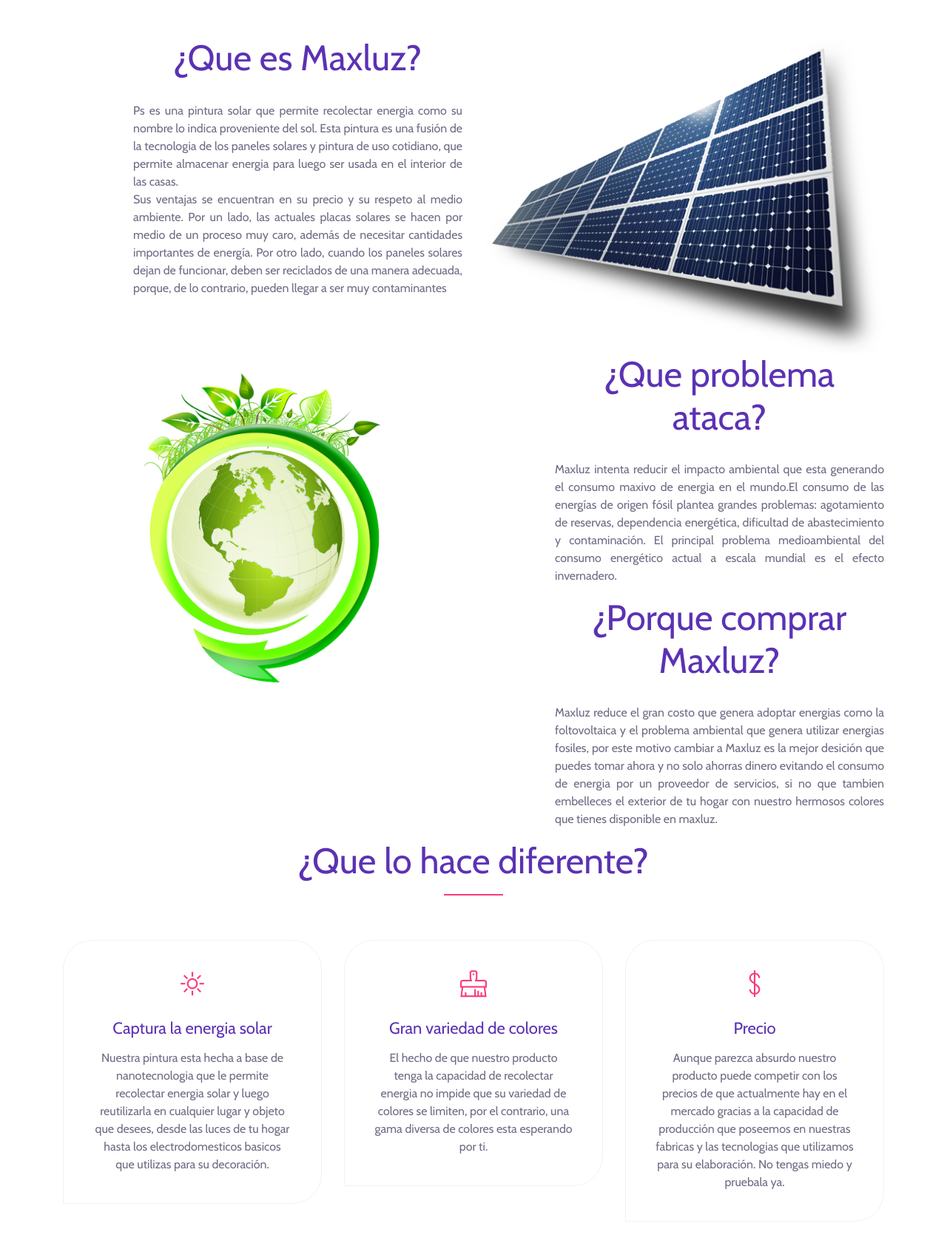
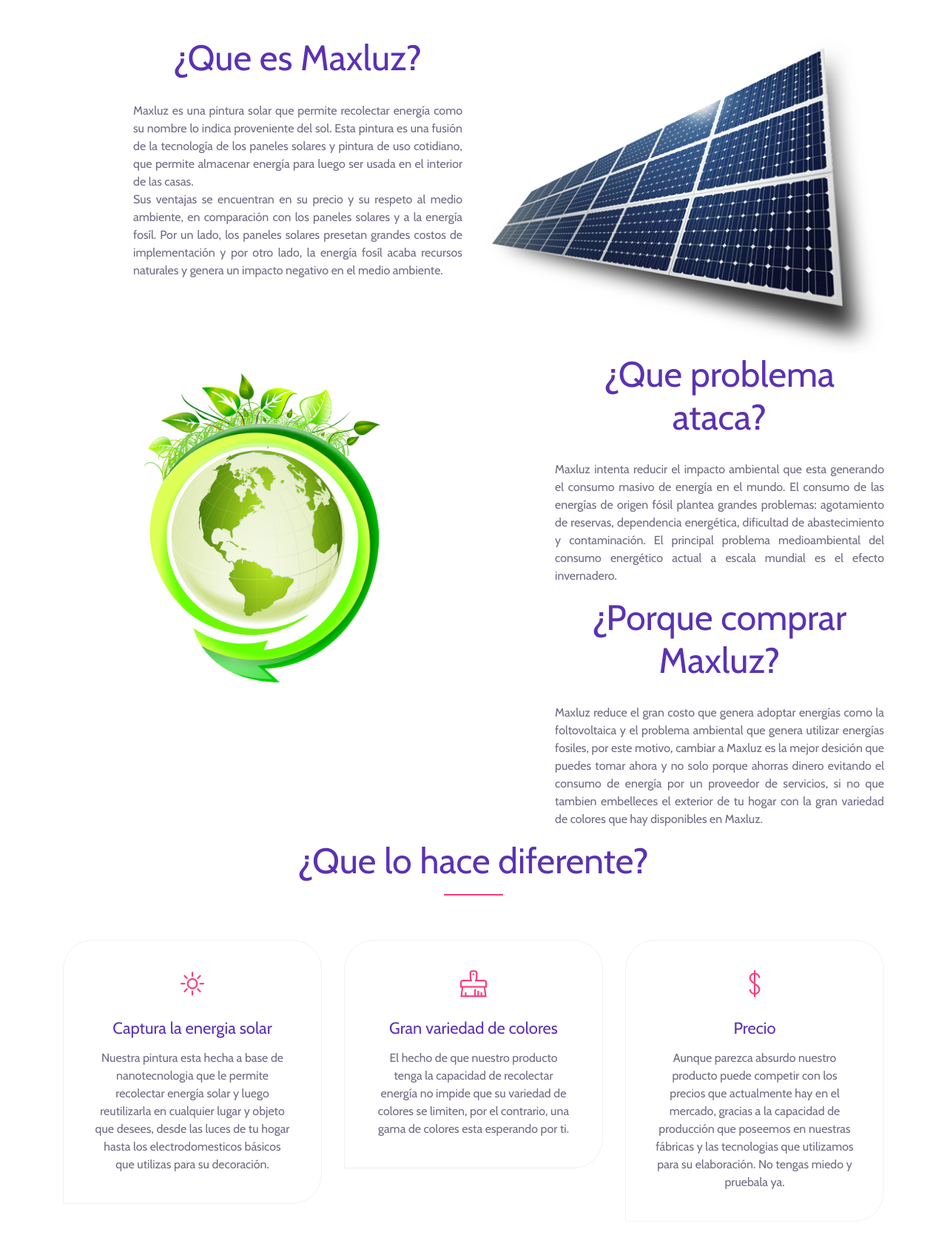
Before and after one commit to santiVY/PaginaDise-oWeb, a plain HTML site: page index.html in a window 1280 px wide. Shown: the part 1100-2785 px from the top of the page at 74% size. Drawn offline with nearby package versions, Linux system fonts and the light colour scheme.

Commit message:
corrigiendo ortografía en la landing page

```diff
--- a/index.html
+++ b/index.html
@@ -109,13 +109,13 @@
                         <div class="special_description_content" style="text-align: justify">
                             <h2 style="text-align: center">¿Que es Maxluz?</h2>
                             <p>
-                                Ps es una pintura solar que permite recolectar energia como su nombre lo indica proveniente del sol. Esta pintura es una
-                                fusión de la tecnologia de los paneles solares y pintura de uso cotidiano, que permite almacenar
-                                energia para luego ser usada en el interior de las casas.
-                                <br> Sus ventajas se encuentran en su precio y su respeto al medio ambiente. Por un lado, las
-                                actuales placas solares se hacen por medio de un proceso muy caro, además de necesitar cantidades
-                                importantes de energía. Por otro lado, cuando los paneles solares dejan de funcionar, deben
-                                ser reciclados de una manera adecuada, porque, de lo contrario, pueden llegar a ser muy contaminantes
+                                Maxluz es una pintura solar que permite recolectar energía como su nombre lo indica proveniente del sol. Esta pintura es una
+                                fusión de la tecnología de los paneles solares y pintura de uso cotidiano, que permite almacenar
+                                energía para luego ser usada en el interior de las casas.
+                                <br> Sus ventajas se encuentran en su precio y su respeto al medio ambiente, en comparación con los
+                                paneles solares y a la energía fosíl. Por un lado, los paneles solares presetan grandes
+                                costos de implementación y por otro lado, la energía fosíl acaba recursos naturales y genera un impacto
+                                negativo en el medio ambiente.
 
                             </p>
                         </div>
@@ -136,18 +136,18 @@
                         <div class="special_description_content" style="text-align: justify">
                             <h2 style="text-align: center">¿Que problema ataca?</h2>
                             <p>
-                                Maxluz intenta reducir el impacto ambiental que esta generando el consumo maxivo de energia en el mundo.El consumo de las
+                                Maxluz intenta reducir el impacto ambiental que esta generando el consumo masivo de energía en el mundo. El consumo de las
                                 energías de origen fósil plantea grandes problemas: agotamiento de reservas, dependencia
                                 energética, dificultad de abastecimiento y contaminación. El principal problema medioambiental
                                 del consumo energético actual a escala mundial es el efecto invernadero.
                             </p>
                             <h2 style="text-align: center">¿Porque comprar Maxluz?</h2>
                             <p>
-                                Maxluz reduce el gran costo que genera adoptar energias como la foltovoltaica y el problema ambiental que genera utilizar
-                                energias fosiles, por este motivo cambiar a Maxluz es la mejor desición que puedes tomar
-                                ahora y no solo ahorras dinero evitando el consumo de energia por un proveedor de servicios,
-                                si no que tambien embelleces el exterior de tu hogar con nuestro hermosos colores que tienes
-                                disponible en maxluz.
+                                Maxluz reduce el gran costo que genera adoptar energías como la foltovoltaica y el problema ambiental que genera utilizar
+                                energías fosiles, por este motivo, cambiar a Maxluz es la mejor desición que puedes tomar
+                                ahora y no  solo porque ahorras dinero evitando el consumo de energía por un proveedor de servicios,
+                                si no que tambien embelleces el exterior de tu hogar con la gran variedad de colores que hay
+                                disponibles en Maxluz.
                             </p>
                         </div>
                     </div>
@@ -174,8 +174,8 @@
                         </div>
                         <h4>Captura la energia solar</h4>
                         <p>
-                            Nuestra pintura esta hecha a base de nanotecnologia que le permite recolectar energia solar y luego reutilizarla en cualquier
-                            lugar y objeto que desees, desde las luces de tu hogar hasta los electrodomesticos basicos que
+                            Nuestra pintura esta hecha a base de nanotecnologia que le permite recolectar energía solar y luego reutilizarla en cualquier
+                            lugar y objeto que desees, desde las luces de tu hogar hasta los electrodomesticos básicos que
                             utilizas para su decoración.
                         </p>
                     </div>
@@ -188,8 +188,8 @@
                         </div>
                         <h4>Gran variedad de colores</h4>
                         <p>
-                            El hecho de que nuestro producto tenga la capacidad de recolectar energia no impide que su variedad de colores se limiten,
-                            por el contrario, una gama diversa de colores esta esperando por ti.
+                            El hecho de que nuestro producto tenga la capacidad de recolectar energía no impide que su variedad de colores se limiten,
+                            por el contrario, una gama  de colores esta esperando por ti.
                         </p>
                     </div>
                 </div>
@@ -201,8 +201,8 @@
                         </div>
                         <h4>Precio</h4>
                         <p>
-                            Aunque parezca absurdo nuestro producto puede competir con los precios de que actualmente hay en el mercado gracias a la
-                            capacidad de producción que poseemos en nuestras fabricas y las tecnologias que utilizamos para
+                            Aunque parezca absurdo nuestro producto puede competir con los precios  que actualmente hay en el mercado, gracias a la
+                            capacidad de producción que poseemos en nuestras fábricas y las tecnologias que utilizamos para
                             su elaboración. No tengas miedo y pruebala ya.
                         </p>
                     </div>
@@ -268,9 +268,10 @@
                         <i class="ti-user" aria-hidden="true"></i>
                         <h5>¿Quiens soy?</h5>
                         <p>
-                            Joven de 22 años de edad. Actualmante me encuentro estudiando Ingenieria de sistemas en la ciudad de Medellín. Me motiva
-                            a realizar proyectos de emprediemiento por la situación actual del pais, donde a los jovenes
-                            les brindan pocas oportunidades para adquirir experiencia laboral y el sueldo es muy bajo.
+                            Joven de 22 años de edad. Actualmente estudiando Ingeniería de Sistemas en la ciudad
+                            de Medellín. Me motiva realizar proyectos de emprendimiento por la situación actual
+                            del país, donde  los jóvenes se les brindan pocas oportunidades para adquirir experiencia
+                            laboral y el sueldo es muy bajo.
                         </p>
                     </div>
                 </div>
@@ -280,9 +281,9 @@
                         <i class="ti-pulse" aria-hidden="true"></i>
                         <h5>Salud</h5>
                         <p>
-                            Me gusta entrenar en el gimnasio al menos tres veces por semana. Poseo un buen estado fisico y soy muy energico. Soy una
-                            persona muy activa y me gusta los deportes como el futbol, la natacion y el baloncesto. En mis
-                            espacios libres me gusta practicar estos deportes.
+                            Me gusta entrenar en el gimnasio al menos tres veces por semana. Poseo un buen
+                            estado físico y soy muy enérgico. Soy una  persona muy activa y me gustan los
+                            deportes como el futbol, la natación y el baloncesto.
                         </p>
                     </div>
                 </div>
@@ -292,9 +293,10 @@
                         <i class="ti-timer" aria-hidden="true"></i>
                         <h5>Pasa tiempos</h5>
                         <p>
-                            Me gusta programar y adquirir nuevos conocimientos en diferentes lenguajes y frameworks, por otra parte me gusta leer y ver
-                            peliculas de terror y superacion personal. Tambien y no menos importante de mencionar que me
-                            encanta compartir tiempo con mi familia y mis amigos.
+                            Me gusta programar y adquirir nuevos conocimientos en diferentes lenguajes y frameworks
+                            de programación, por otra parte, me gusta leer y ver películas de terror y superación
+                            personal. También y no menos importante de mencionar que me encanta compartir tiempo
+                            con mi familia y mis amigos.
                         </p>
                     </div>
                 </div>
@@ -324,7 +326,7 @@
                     <div class="single-price-plan text-center">
                         <!-- Package Text  -->
                         <div class="package-plan">
-                            <h5>Pintura 1/2 litros</h5>
+                            <h5>Pintura 0.5 litros</h5>
                             <div class="ca-price d-flex justify-content-center">
                                 <span>$</span>
                                 <h4>44.000</h4>
```
